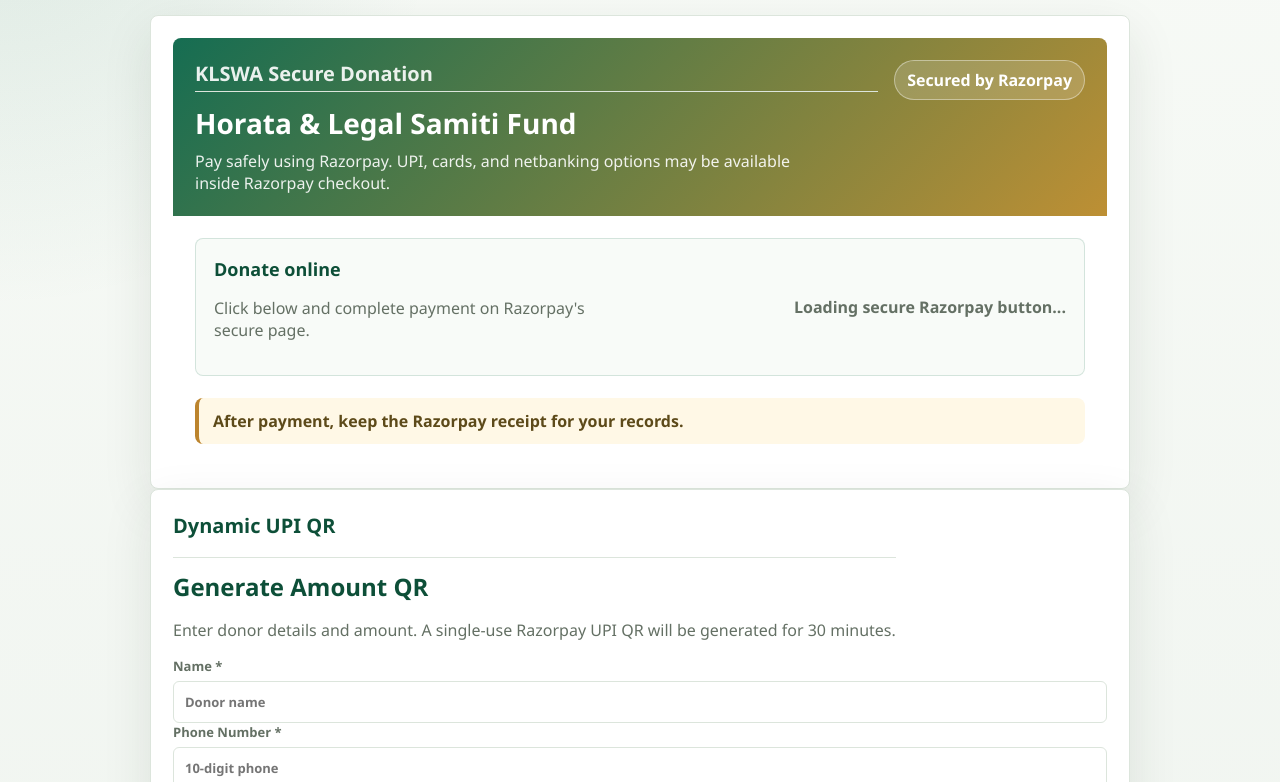
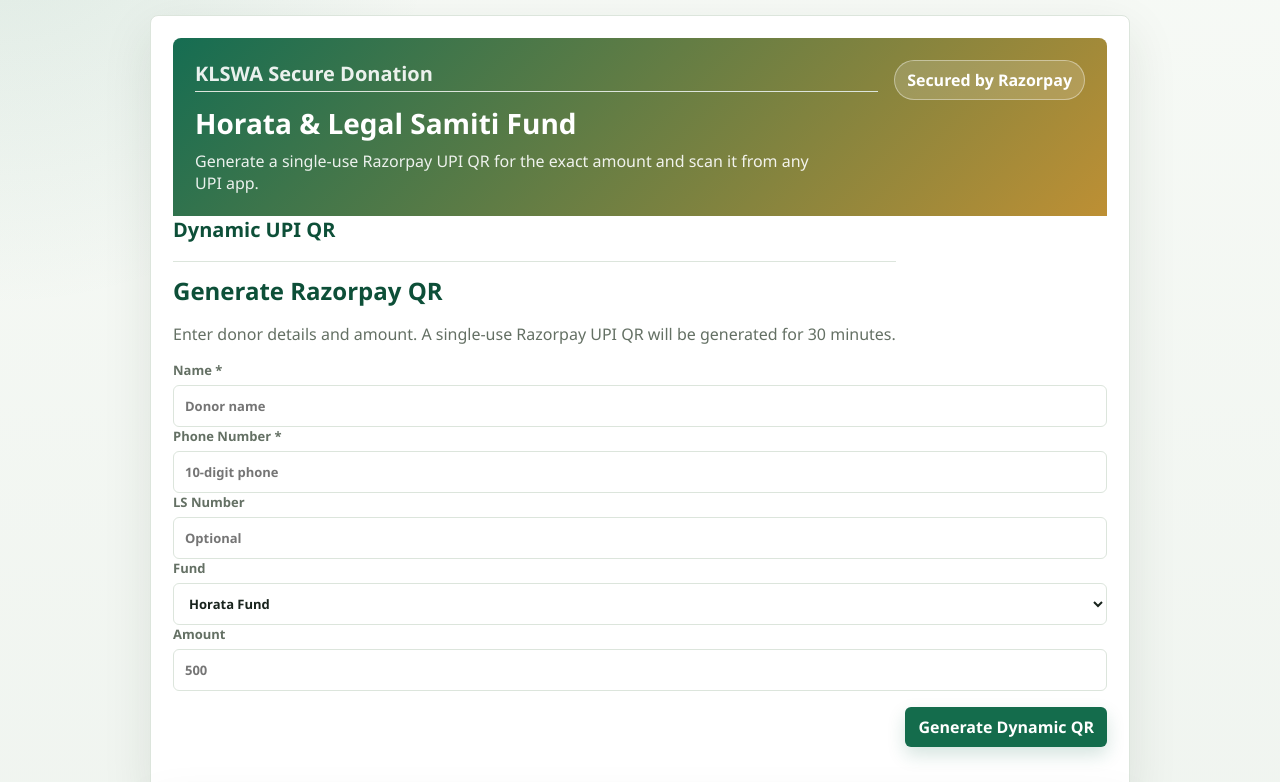
Before and after one commit to surajtalageri15-bot/klswataluk, a website: page public/donation.html in a window 1280 px wide. Shown: the part 140-922 px from the top of the page. Drawn offline with Linux system fonts and the light colour scheme.

Commit message:
Simplify donations to dynamic QR only

```diff
--- a/public/donation.html
+++ b/public/donation.html
@@ -4,14 +4,14 @@
   <meta charset="utf-8">
   <meta name="viewport" content="width=device-width, initial-scale=1">
   <title>KLSWA Donation</title>
-  <link rel="stylesheet" href="/styles.css?v=20260529-dynamic-qr">
+  <link rel="stylesheet" href="/styles.css?v=20260529-qr-only">
 </head>
 <body>
   <main class="public-form-shell donation-page">
     <section class="public-form-intro">
       <p class="eyebrow">AKSPBS / KLSWA</p>
       <h1>Donation / Fund Support</h1>
-      <p>Support Horata Fund and Legal Samiti Fund through the official Razorpay payment button.</p>
+      <p>Enter amount, generate Razorpay UPI QR, scan, and pay directly.</p>
     </section>
 
     <section class="box public-form-card member-dashboard-card donation-card donation-public-card">
@@ -19,25 +19,14 @@
         <div>
           <p class="eyebrow">KLSWA Secure Donation</p>
           <h2>Horata & Legal Samiti Fund</h2>
-          <p>Pay safely using Razorpay. UPI, cards, and netbanking options may be available inside Razorpay checkout.</p>
+          <p>Generate a single-use Razorpay UPI QR for the exact amount and scan it from any UPI app.</p>
         </div>
         <span class="donation-secure-badge">Secured by Razorpay</span>
       </div>
-      <div class="donation-payment-box">
-        <div>
-          <strong>Donate online</strong>
-          <p class="muted">Click below and complete payment on Razorpay's secure page.</p>
-        </div>
-        <div class="razorpay-button-wrap" id="razorpayPaymentButtonWrap"></div>
-      </div>
-      <p class="donation-note">After payment, keep the Razorpay receipt for your records.</p>
-    </section>
-
-    <section class="box public-form-card member-dashboard-card donation-card donation-public-card">
       <div class="section-head">
         <div>
           <p class="eyebrow">Dynamic UPI QR</p>
-          <h2>Generate Amount QR</h2>
+          <h2>Generate Razorpay QR</h2>
           <p class="muted">Enter donor details and amount. A single-use Razorpay UPI QR will be generated for 30 minutes.</p>
         </div>
       </div>
@@ -85,6 +74,6 @@
       </div>
     </section>
   </main>
-  <script src="/donation.js?v=20260529-dynamic-qr"></script>
+  <script src="/donation.js?v=20260529-qr-only"></script>
 </body>
 </html>
--- a/public/donation.js
+++ b/public/donation.js
@@ -1,5 +1,3 @@
-const razorpayPaymentButtonId = "pl_Suq8LypT1hctYr";
-
 function escapeHtml(value) {
   return String(value ?? "").replace(/[&<>"']/g, (char) => ({
     "&": "&amp;",
@@ -27,26 +25,6 @@
 function formObject(form) {
   return Object.fromEntries(new FormData(form));
 }
-
-function mountRazorpayPaymentButton() {
-  const target = document.querySelector("#razorpayPaymentButtonWrap");
-  if (!target || target.dataset.loaded === "true") return;
-  target.dataset.loaded = "true";
-  target.innerHTML = `<span class="razorpay-loading">Loading secure Razorpay button...</span>`;
-  const form = document.createElement("form");
-  const script = document.createElement("script");
-  script.src = "https://checkout.razorpay.com/v1/payment-button.js";
-  script.async = true;
-  script.dataset.payment_button_id = razorpayPaymentButtonId;
-  script.onload = () => {
-    const loading = target.querySelector(".razorpay-loading");
-    if (loading) loading.remove();
-  };
-  form.appendChild(script);
-  target.prepend(form);
-}
-
-mountRazorpayPaymentButton();
 
 const qrForm = document.querySelector("#publicDonationQrForm");
 if (qrForm) {
```
Also changed, not shown: public/member-login.html (+2 -2 lines), public/member-login.js (+2 -34 lines).
